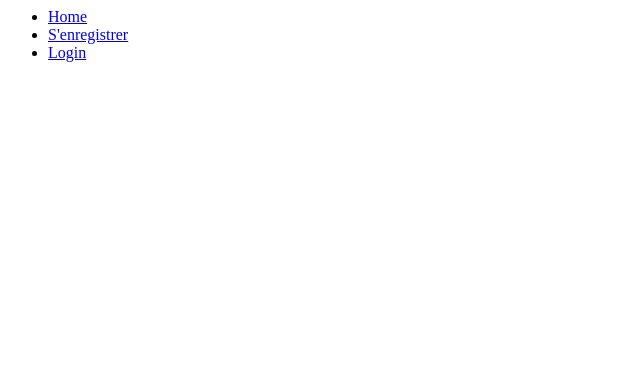
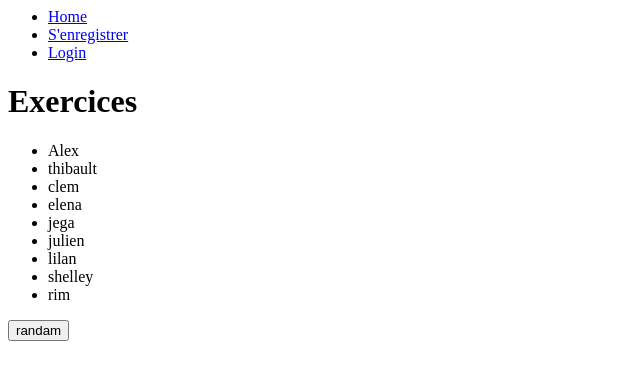
Before and after one commit to shelleycavaness/padawans, a React (Vite) app: page /exercices in a window 1280 px wide. Shown: the top 380 px of the page, without its empty margins (0-640 px from the left). Built offline with nearby package versions, Linux system fonts and the light colour scheme.

Commit message:
Add page exercices

```diff
--- a/src/js/App.js
+++ b/src/js/App.js
@@ -3,6 +3,7 @@ import Home from "./pages/home";
 import Login from "./pages/login";
 import Header from "./components/Header";
 import Register from "./pages/register";
+import Exercices from "./pages/exercices";
 import { BrowserRouter as Router, Switch, Route, Link } from "react-router-dom";
 const App = () => {
   return (
@@ -15,6 +16,9 @@ const App = () => {
         <Switch>
           <Route path="/login">
             <Login />
+          </Route>
+          <Route path="/exercices">
+            <Exercices />
           </Route>
           <Route path="/register">
             <Register />
--- /dev/null
+++ b/src/js/pages/exercices.js
@@ -0,0 +1,44 @@
+import React, { useState } from "react";
+import api from "../utils/api";
+import Skills from "../components/Skills";
+
+const Exercices = (props) => {
+  const [padawans, setPadawans] = useState([
+    "Alex",
+    "thibault",
+    "clem",
+    "elena",
+    "jega",
+    "julien",
+    "lilan",
+    "shelley",
+    "rim",
+  ]);
+  // api.get("/skills/").then((response) => console.log(response));
+  const getRandomArbitrary = (min, max) => {
+    min = Math.ceil(min);
+    max = Math.floor(max);
+    return Math.floor(Math.random() * (max - min + 1)) + min;
+  };
+  const randomList = () => {
+    let arrayPadawans = padawans;
+    let result = [];
+    while (arrayPadawans.length > 0) {
+      let numberRand = getRandomArbitrary(1, arrayPadawans.length);
+      result.push(arrayPadawans[numberRand - 1]);
+      arrayPadawans.splice(numberRand - 1, 1);
+    }
+    setPadawans(result);
+  };
+  const listPadawans = padawans.map((padawan, index) => (
+    <li key={index}>{padawan}</li>
+  ));
+  return (
+    <div>
+      <h1>Exercices</h1>
+      <ul>{listPadawans}</ul>
+      <button onClick={randomList}> randam</button>
+    </div>
+  );
+};
+export default Exercices;
--- a/src/js/pages/home.js
+++ b/src/js/pages/home.js
@@ -3,43 +3,9 @@ import api from "../utils/api";
 import Skills from "../components/Skills";
 
 const Home = (props) => {
-  const [padawans, setPadawans] = useState([
-    "Alex",
-    "thibault",
-    "clem",
-    "elena",
-    "jega",
-    "julien",
-    "lilan",
-    "shelley",
-    "rim",
-  ]);
-  // api.get("/skills/").then((response) => console.log(response));
-  const getRandomArbitrary = (min, max) => {
-    min = Math.ceil(min);
-    max = Math.floor(max);
-    return Math.floor(Math.random() * (max - min + 1)) + min;
-  };
-  const randomList = () => {
-    let arrayPadawans = padawans;
-    let result = [];
-    while (arrayPadawans.length > 0) {
-      let numberRand = getRandomArbitrary(1, arrayPadawans.length);
-      result.push(arrayPadawans[numberRand - 1]);
-      arrayPadawans.splice(numberRand - 1, 1);
-    }
-    setPadawans(result);
-  };
-  const listPadawans = padawans.map((padawan, index) => (
-    <li key={index}>{padawan}</li>
-  ));
   return (
     <div>
       <h1>Home</h1>
-      <ul>{listPadawans}</ul>
-      <button onClick={randomList}> randam</button>
-
-      <br />
       <Skills />
     </div>
   );
```
Also changed, not shown: 2 other files (tests, documents, lock files or other folders).
